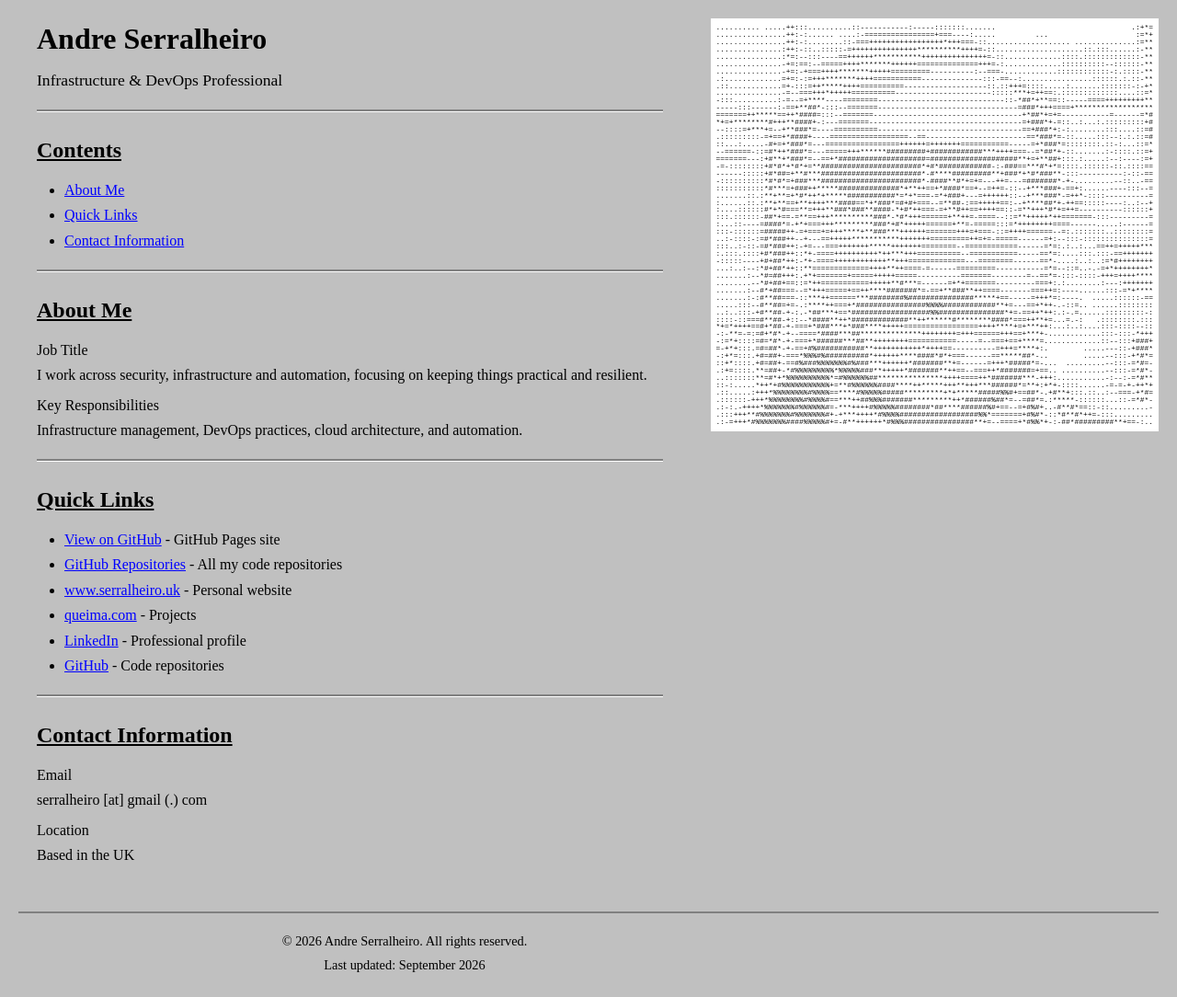
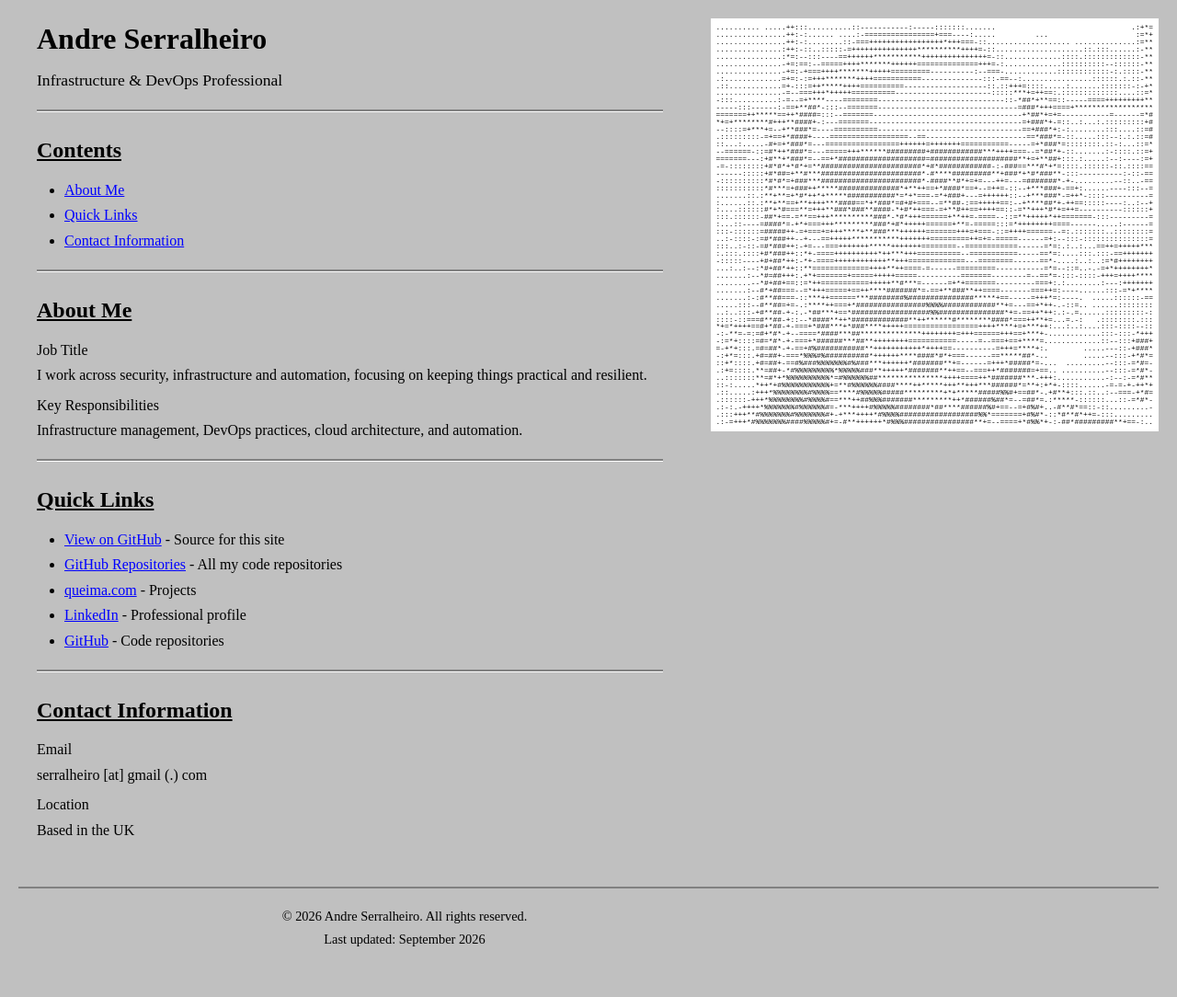
Before and after one commit to serral/serral.github.io, a Jekyll site: the page built from index.html, in a window 1280 px wide and 1084 px high. Shown: the whole window at 92% size. Built offline with Jekyll 4.4.1, drawn with Linux system fonts in a browser that asks for light colours.

Commit message:
Use www.serralheiro.uk as canonical site URL
- Point site url and robots.txt sitemap at the custom domain
- Link "View on GitHub" to the repo and drop the self-link to
  www.serralheiro.uk

```diff
--- a/_config.yaml
+++ b/_config.yaml
@@ -6,7 +6,7 @@ email: serralheiro [at] gmail (.) com
 
 # URLs
 baseurl: ""
-url: "https://serral.github.io"
+url: "https://www.serralheiro.uk"
 
 # Social
 linkedin_username: serralheiro
--- a/index.html
+++ b/index.html
@@ -42,9 +42,8 @@ sitemap:
       <h2>Quick Links</h2>
       <div class="links">
         <ul>
-          <li><a href="https://serral.github.io/" class="link-item" target="_blank" rel="noopener noreferrer">View on GitHub</a> - GitHub Pages site</li>
+          <li><a href="https://github.com/serral/serral.github.io" class="link-item" target="_blank" rel="noopener noreferrer">View on GitHub</a> - Source for this site</li>
           <li><a href="https://github.com/serral?tab=repositories" class="link-item" target="_blank" rel="noopener noreferrer">GitHub Repositories</a> - All my code repositories</li>
-          <li><a href="https://www.serralheiro.uk" class="link-item" target="_blank" rel="noopener noreferrer">www.serralheiro.uk</a> - Personal website</li>
           <li><a href="https://queima.com" class="link-item" target="_blank" rel="noopener noreferrer">queima.com</a> - Projects</li>
           <li><a href="https://linkedin.com/in/serralheiro" class="link-item" target="_blank" rel="noopener noreferrer">LinkedIn</a> - Professional profile</li>
           <li><a href="https://github.com/serral" class="link-item" target="_blank" rel="noopener noreferrer">GitHub</a> - Code repositories</li>
--- a/robots.txt
+++ b/robots.txt
@@ -5,4 +5,4 @@ Disallow: /_site/
 Disallow: /.jekyll-cache/
 Disallow: /.sass-cache/
 
-Sitemap: https://serral.github.io/sitemap.xml
+Sitemap: https://www.serralheiro.uk/sitemap.xml
```
